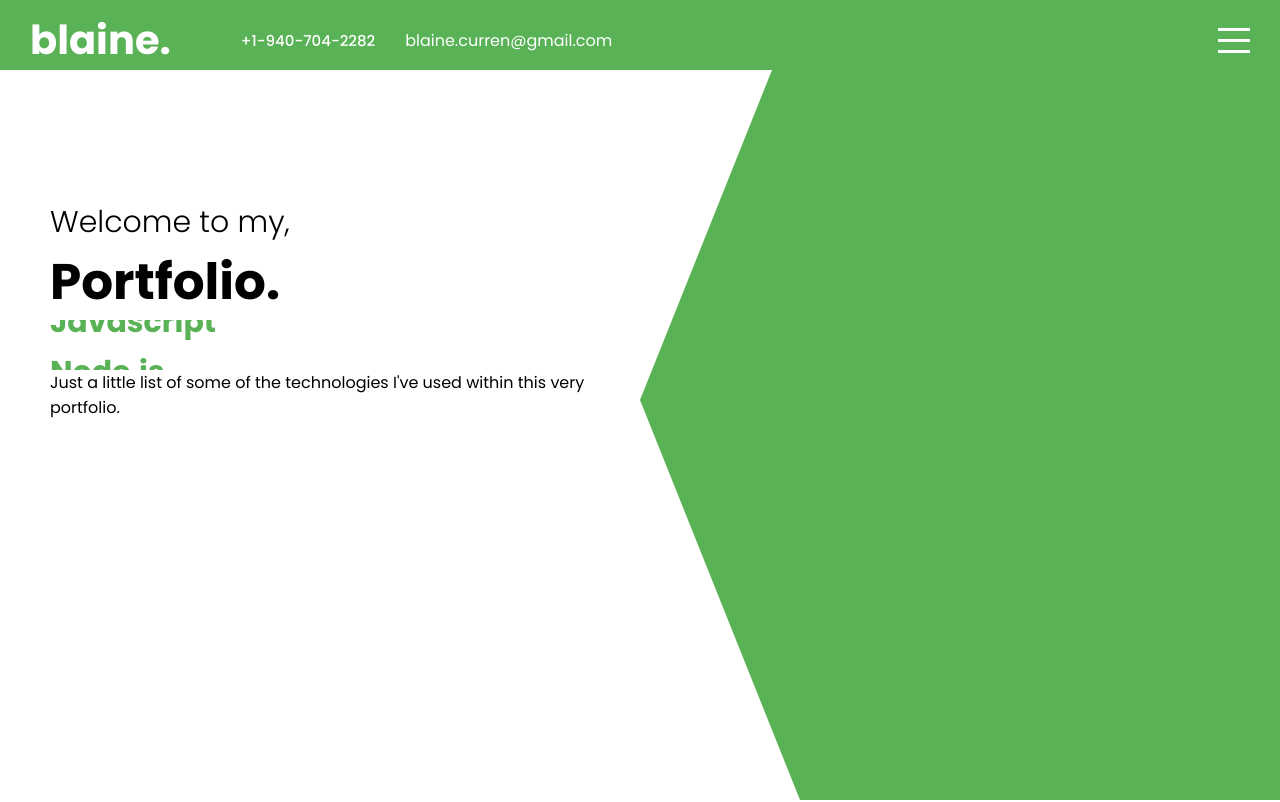
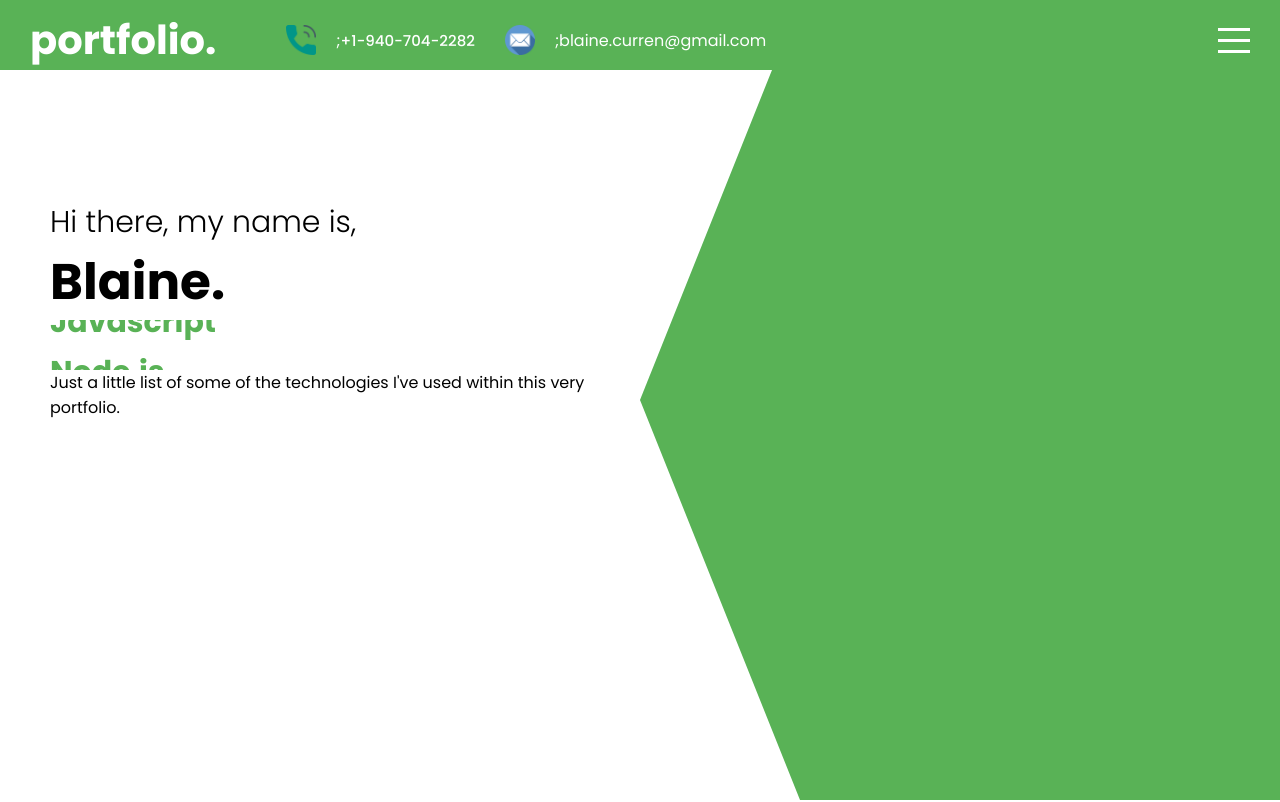
Before and after one commit to blainecurren/portfolio-2, a React (Create React App) app: page / in a window 1280 px wide. Shown: the top 802 px of the page. Built offline with nearby package versions, Linux system fonts and the light colour scheme.

Commit message:
updated intro.jsx

```diff
--- a/src/components/intro/Intro.jsx
+++ b/src/components/intro/Intro.jsx
@@ -6,8 +6,8 @@ const Intro = () => {
     <div className="i">
       <div className="i-left">
         <div className="i-left-wrapper">
-          <h2 className="i-intro">Welcome to my,</h2>
-          <h1 className="i-name">Portfolio.</h1>
+          <h2 className="i-intro">Hi there, my name is,</h2>
+          <h1 className="i-name">Blaine.</h1>
           <div className="i-title">
             <div className="i-title-wrapper">
               <div className="i-title-item">HTML</div>
--- a/src/components/topbar/Topbar.jsx
+++ b/src/components/topbar/Topbar.jsx
@@ -1,4 +1,6 @@
 import "./topbar.scss";
+import Email from "../../img/email.png";
+import Phone from "../../img/phone.png";
 
 export default function Topbar({ menuOpen, setMenuOpen }) {
   return (
@@ -6,12 +8,14 @@ export default function Topbar({ menuOpen, setMenuOpen }) {
       <div className="wrapper">
         <div className="left">
           <a href="#intro" className="logo">
-            blaine.
+            portfolio.
           </a>
           <div className="itemContainer">
+            <img src={Phone} alt="" className="c-icon" />;
             <span>+1-940-704-2282</span>
           </div>
           <div className="itemContainer">
+            <img className="c-icon" src={Email} alt="" />;
             <a href="mailto:blaine.curren@gmail.com?body=My custom mail body">
               blaine.curren@gmail.com
             </a>
--- a/src/components/topbar/topbar.scss
+++ b/src/components/topbar/topbar.scss
@@ -31,6 +31,12 @@
         text-decoration: none;
         color: inherit;
         margin-right: 40px;
+      }
+
+      .c-icon {
+        width: 30px;
+        height: 30px;
+        margin-right: 20px;
       }
 
       .itemContainer {
```
